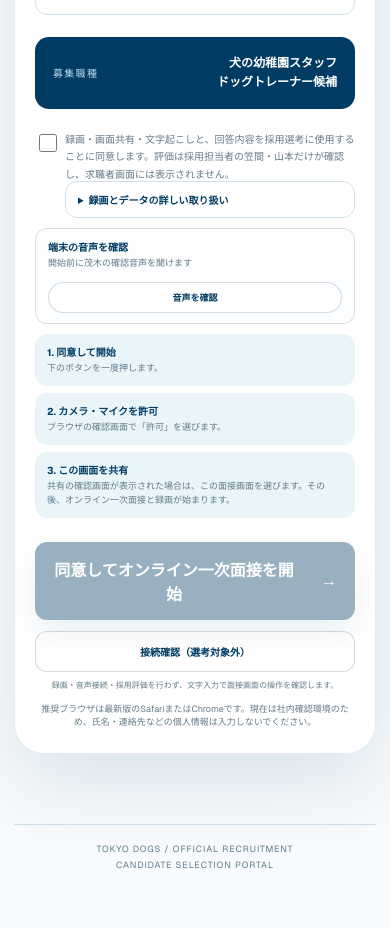
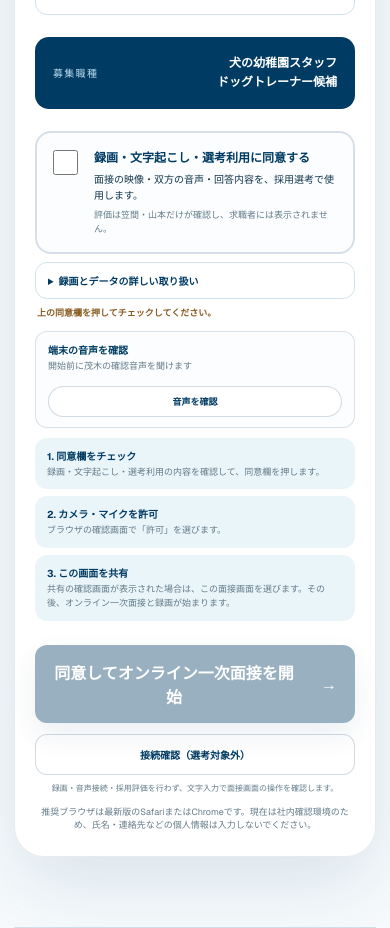
Before and after one commit to tokyodogs909-ux/tokyo-dogs-interview-bot, a Next.js app: page / in a window 390 px wide. Shown: the part 1160-2088 px from the top of the page. Before the commit the page ends 2050 px from the top, so only its background shows below. Built offline with nearby package versions, Linux system fonts and the light colour scheme.

Commit message:
Stabilize mobile audio and clarify consent

```diff
--- a/app/globals.css
+++ b/app/globals.css
@@ -121,8 +121,15 @@ select { padding: 13px 14px; }
 .role-line { margin: 22px 0; padding: 17px 18px; border-radius: 14px; background: var(--brand-navy); color: white; display: flex; align-items: center; justify-content: space-between; gap: 20px; }
 .role-line span { font-size: 10px; letter-spacing: .13em; color: var(--brand-blue); }
 .role-line strong { text-align: right; font-size: 12px; line-height: 1.55; }
-.consent-line { display: grid; grid-template-columns: 19px 1fr; gap: 11px; color: var(--muted); font-size: 10px; line-height: 1.75; }
-.consent-line input { width: 18px; height: 18px; accent-color: var(--brand-navy); }
+.consent-line { display: grid; grid-template-columns: 28px 1fr; gap: 13px; align-items: start; border: 2px solid rgba(0,59,99,.15); border-radius: 16px; padding: 16px; background: #fbfdfe; color: var(--muted); line-height: 1.6; transition: border-color .18s ease, background .18s ease, box-shadow .18s ease; }
+.consent-line:hover { border-color: rgba(0,59,99,.34); }
+.consent-line:focus-within { outline: 3px solid rgba(170,216,241,.7); outline-offset: 2px; }
+.consent-line.checked { border-color: var(--brand-navy); background: var(--brand-blue-soft); box-shadow: 0 8px 20px rgba(0,59,99,.08); }
+.consent-line input { width: 25px; height: 25px; margin: 1px 0 0; accent-color: var(--brand-navy); }
+.consent-copy { display: grid; gap: 4px; }
+.consent-copy strong { color: var(--brand-navy); font-size: 12px; }
+.consent-copy > span { color: var(--ink); font-size: 10px; }
+.consent-copy small { color: var(--muted); font-size: 9px; }
 .primary-action, .secondary-action {
   border: 0;
   border-radius: 12px;
@@ -308,9 +315,11 @@ select { padding: 13px 14px; }
 .review-actions > div { margin-right: auto; display: grid; }
 .review-actions > div span { color: var(--muted); font-size: 9px; }
 .review-actions > div strong { color: var(--brand-navy); font: 800 22px var(--font-geist-mono), monospace; }
-.consent-details { margin: -2px 0 4px 30px; border: 1px solid var(--line); border-radius: 12px; background: rgba(255,255,255,.55); overflow: hidden; }
+.consent-details { margin: 8px 0 4px; border: 1px solid var(--line); border-radius: 12px; background: rgba(255,255,255,.55); overflow: hidden; }
 .consent-details summary { cursor: pointer; padding: 10px 12px; color: var(--brand-navy); font-size: 10px; font-weight: 800; }
 .consent-details p { margin: 0; border-top: 1px solid var(--line); padding: 11px 12px; color: var(--muted); font-size: 9px; line-height: 1.7; }
+.consent-status { margin: 7px 2px 12px; color: #8a5b22; font-size: 9px; font-weight: 800; }
+.consent-status.ready { color: #216b50; }
 .speaker-test { margin: 10px 0; border: 1px solid rgba(0,59,99,.14); border-radius: 12px; background: #fbfdfe; padding: 10px 12px; display: flex; align-items: center; justify-content: space-between; gap: 12px; }
 .speaker-test > div { display: grid; gap: 3px; }
 .speaker-test strong { color: var(--brand-navy); font-size: 10px; }
--- a/app/page.tsx
+++ b/app/page.tsx
@@ -312,6 +312,23 @@ export default function Home() {
     }
   }
 
+  function isRemoteAudioPlaybackActive(remoteStream: MediaStream) {
+    const graph = remotePlaybackGraphRef.current;
+    if (
+      graph?.streamId === remoteStream.id &&
+      graph.context.state === "running"
+    ) {
+      return true;
+    }
+    const audio = remoteAudioRef.current;
+    return Boolean(
+      audio &&
+      audio.srcObject === remoteStream &&
+      !audio.paused &&
+      !audio.muted,
+    );
+  }
+
   function primeRemoteAudioPlayback() {
     const audio = remoteAudioRef.current;
     if (!audio) return;
@@ -428,7 +445,7 @@ export default function Home() {
       return false;
     }
     stopAudioPrime();
-    audio.srcObject = remoteStream;
+    if (audio.srcObject !== remoteStream) audio.srcObject = remoteStream;
     audio.autoplay = true;
     audio.playsInline = true;
     audio.volume = 1;
@@ -465,6 +482,12 @@ export default function Home() {
   function queueRemoteAudioRecovery() {
     playbackRetryTimersRef.current.forEach((timer) => window.clearTimeout(timer));
     playbackRetryTimersRef.current = [0, 250, 1_000, 2_500].map((delay, index) => window.setTimeout(() => {
+      const remoteStream = remoteStreamRef.current;
+      if (remoteStream && isRemoteAudioPlaybackActive(remoteStream)) {
+        setRemoteAudioState("playing");
+        setAudioNotice("");
+        return;
+      }
       void resumeRemoteAudio(index === 3);
     }, delay));
   }
@@ -494,12 +517,17 @@ export default function Home() {
         const microphoneEnabled = streamRef.current?.getAudioTracks()[0]?.enabled ?? false;
         if (sent > previous.sent && microphoneEnabled && !candidateSpeakingRef.current) setCandidateAudioState("ready");
         if (received > previous.received) {
+          const remoteStream = remoteStreamRef.current;
+          if (remoteStream && isRemoteAudioPlaybackActive(remoteStream)) {
+            setRemoteAudioState("playing");
+          } else {
             setRemoteAudioState("receiving");
             void resumeRemoteAudio(false).then((playing) => {
               if (!playing && !endingRef.current) {
                 setAudioNotice("質問音声は届いていますが、端末で再生が止まっています。「茂木の音声を再開」を押してください。");
               }
             });
+          }
         }
         previousAudioStatsRef.current = { sent, received };
       } catch {
@@ -1602,17 +1630,24 @@ export default function Home() {
               {LOCATION_OPTIONS.map((item) => <option key={item}>{item}</option>)}
             </select>
             <div className="role-line"><span>募集職種</span><strong>犬の幼稚園スタッフ<br />ドッグトレーナー候補</strong></div>
-            <label className="consent-line">
+            <label className={`consent-line ${consent ? "checked" : ""}`}>
               <input type="checkbox" checked={consent} onChange={(event) => setConsent(event.target.checked)} />
-              <span>録画・画面共有・文字起こしと、回答内容を採用選考に使用することに同意します。評価は採用担当者の笠間・山本だけが確認し、求職者画面には表示されません。</span>
+              <span className="consent-copy">
+                <strong>録画・文字起こし・選考利用に同意する</strong>
+                <span>面接の映像・双方の音声・回答内容を、採用選考で使用します。</span>
+                <small>評価は笠間・山本だけが確認し、求職者には表示されません。</small>
+              </span>
             </label>
             <details className="consent-details"><summary>録画とデータの詳しい取り扱い</summary><p>録画はカメラ映像と双方の音声を含み、接客ロールプレイ、文字起こしの照合、通信トラブル時の記録確認に使用します。音声と回答は外部の音声処理サービスで処理されます。記録は自動削除せず社内で保管し、必要時は採用担当者が手動で対応します。生まれつきの顔立ち・容姿、服装、背景、カメラ品質、声質、障害・健康状態の推測は評価しません。</p></details>
+            <p className={`consent-status ${consent ? "ready" : ""}`} role="status">
+              {consent ? "✓ 同意が確認されました。面接を開始できます。" : "上の同意欄を押してチェックしてください。"}
+            </p>
             <div className={`speaker-test ${speakerTestState}`}>
               <div><strong>端末の音声を確認</strong><span>{speakerTestState === "playing" ? "音声を再生しています" : speakerTestState === "passed" ? "確認音声を再生しました" : speakerTestState === "error" ? "端末の音量設定をご確認ください" : "開始前に茂木の確認音声を聞けます"}</span></div>
               <button type="button" onClick={playSpeakerTest}>{speakerTestState === "idle" ? "音声を確認" : "もう一度聞く"}</button>
             </div>
             <ol className="connection-guide">
-              <li><strong>1. 同意して開始</strong><span>下のボタンを一度押します。</span></li>
+              <li><strong>1. 同意欄をチェック</strong><span>録画・文字起こし・選考利用の内容を確認して、同意欄を押します。</span></li>
               <li><strong>2. カメラ・マイクを許可</strong><span>ブラウザの確認画面で「許可」を選びます。</span></li>
               <li><strong>3. この画面を共有</strong><span>共有の確認画面が表示された場合は、この面接画面を選びます。その後、オンライン一次面接と録画が始まります。</span></li>
             </ol>
```
Also changed, not shown: 1 other file (tests, documents, lock files or other folders). Lines whose indentation alone changed are shown as unchanged.
